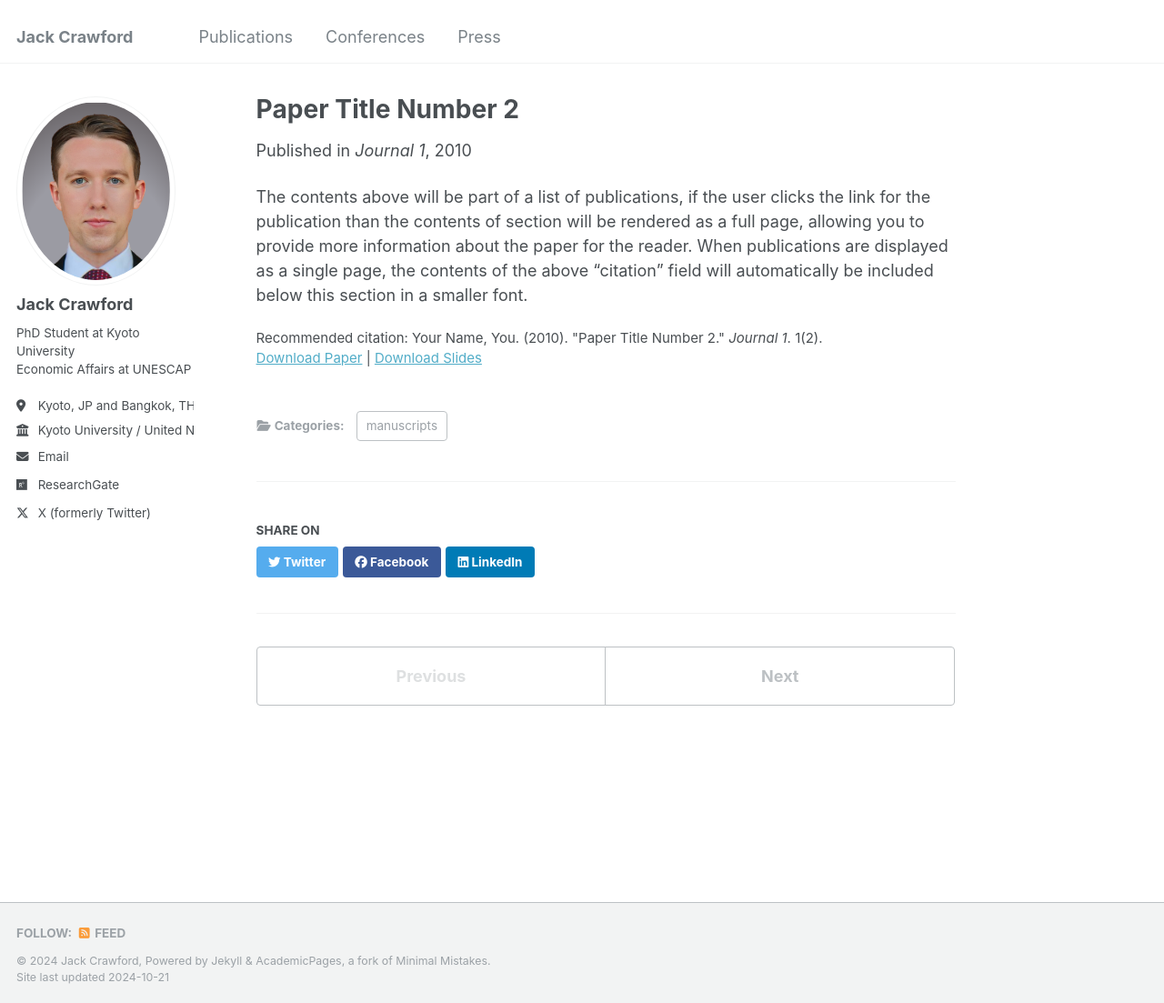
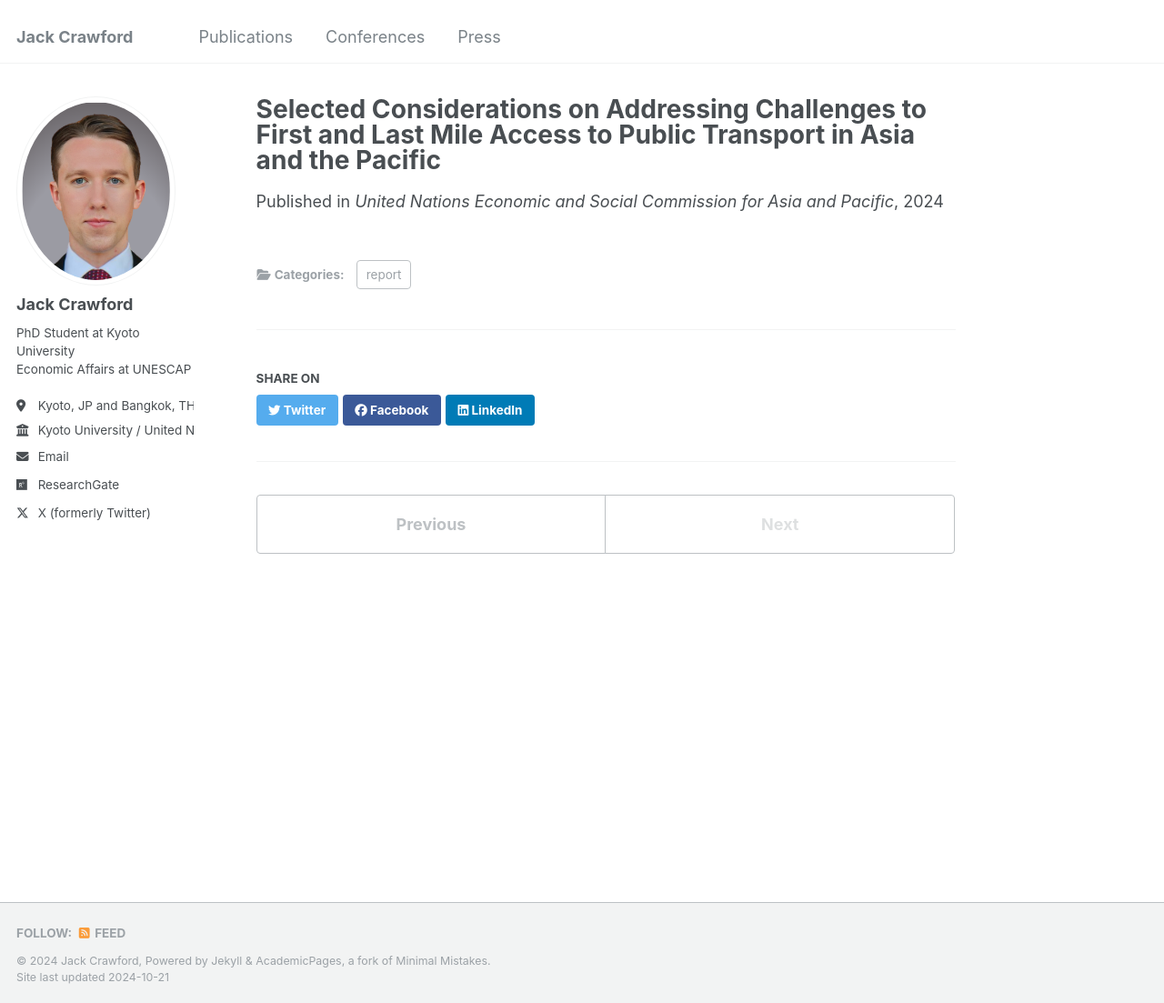
Before and after one commit to jackgcrawford/jackcrawford, a Jekyll site: the page built from _publications/2010-10-01-paper-title-number-2.md, in a window 1280 px wide and 1103 px high. Shown: the whole window at 91% size. Built offline with Jekyll 4.4.1, drawn with Linux system fonts in a browser that asks for light colours.

Commit message:
Update 2034-06-20-FLMmd

```diff
--- a/_publications/2010-10-01-paper-title-number-2.md
+++ b/_publications/2010-10-01-paper-title-number-2.md
@@ -1,14 +1,9 @@
 ---
-title: "Paper Title Number 2"
+title: "Selected Considerations on Addressing Challenges to First and Last Mile Access to Public Transport in Asia and the Pacific"
 collection: publications
-category: manuscripts
-permalink: /publication/2010-10-01-paper-title-number-2
-excerpt: 'This paper is about the number 2. The number 3 is left for future work.'
-date: 2010-10-01
-venue: 'Journal 1'
-slidesurl: 'http://academicpages.github.io/files/slides2.pdf'
-paperurl: 'http://academicpages.github.io/files/paper2.pdf'
-citation: 'Your Name, You. (2010). &quot;Paper Title Number 2.&quot; <i>Journal 1</i>. 1(2).'
+category: report
+permalink: /publication/2024-06-20-FLM
+date: 2024-06-20
+venue: 'United Nations Economic and Social Commission for Asia and Pacific'
+paperurl: 'https://www.unescap.org/sites/default/d8files/event-documents/Jun20_BackgroundNote.pdf'
 ---
-
-The contents above will be part of a list of publications, if the user clicks the link for the publication than the contents of section will be rendered as a full page, allowing you to provide more information about the paper for the reader. When publications are displayed as a single page, the contents of the above "citation" field will automatically be included below this section in a smaller font.
```
